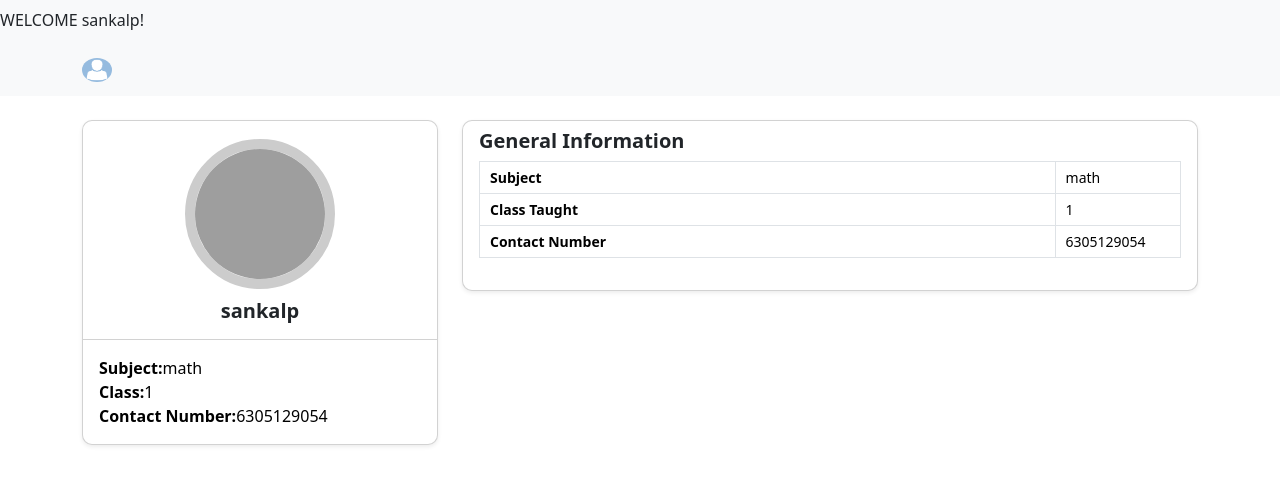
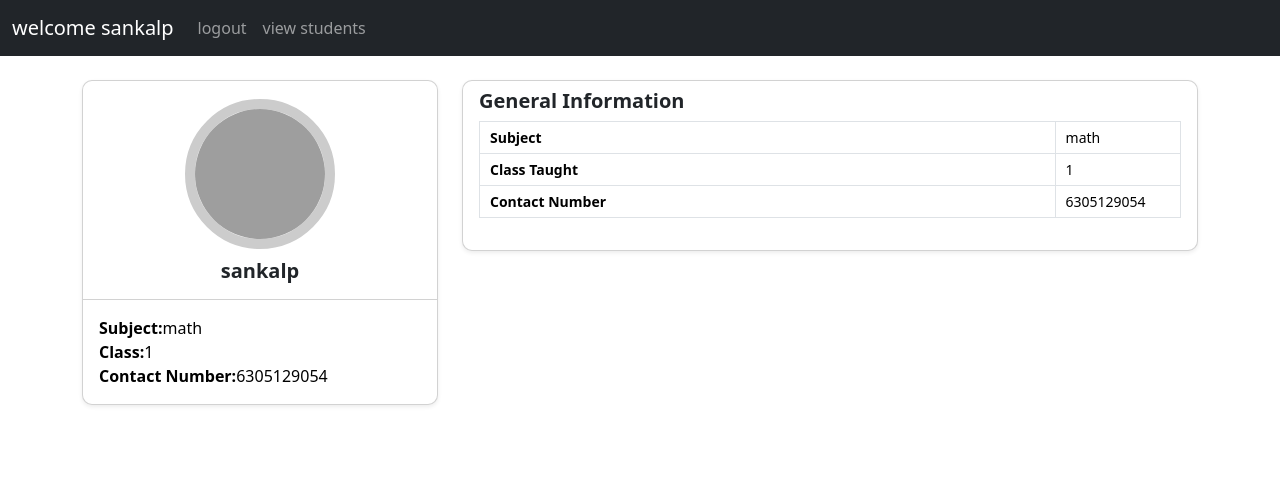
Before and after one commit to sankalp-7/school-website, a Django app: page /tsuccess/ in a window 1280 px wide. Shown: the top 485 px of the page. Run offline with Django 4.2, Linux system fonts and the light colour scheme; a user stored in the database is signed in; data comes from the database, SQL or seed files in the repository; grey boxes are pictures that could not be loaded.

Commit message:
Update teacherprofile.html

```diff
--- a/school_website/lms/templates/lms/teacherprofile.html
+++ b/school_website/lms/templates/lms/teacherprofile.html
@@ -56,16 +56,22 @@
 </head>
 <body>
     <!-- teacher Profile -->
-    <nav class="navbar bg-light">
-        <div>
-            <p>WELCOME {{obj.user}}!</p>
+   <nav class="navbar navbar-expand-lg navbar-dark bg-dark">
+      <div class="container-fluid">
+        <a class="navbar-brand" href="#">welcome {{obj.user}}</a>
+        <button class="navbar-toggler" type="button" data-bs-toggle="collapse" data-bs-target="#navbarNavAltMarkup" aria-controls="navbarNavAltMarkup" aria-expanded="false" aria-label="Toggle navigation">
+          <span class="navbar-toggler-icon"></span>
+        </button>
+        <div class="collapse navbar-collapse" id="navbarNavAltMarkup">
+          <div class="navbar-nav">
+            <a class="nav-link" aria-current="page" href="{% url 'lms:logout' %}?next={{request.path}}">logout</a>
+          </div>
+          <div class="navbar-nav">
+            <a class="nav-link" aria-current="page" href="{% url 'lms:view' %}">view students</a>
+          </div>
         </div>
-        <div class="container">
-            <a class="navbar-brand" href="#">
-              <img src="{% static 'pp.webp' %}" alt="" width="30" height="24" class="pp">
-            </a>
-          </div>
-      </nav>
+      </div>
+    </nav>
 <div class="student-profile py-4">
     <div class="container">
       <div class="row">
```
